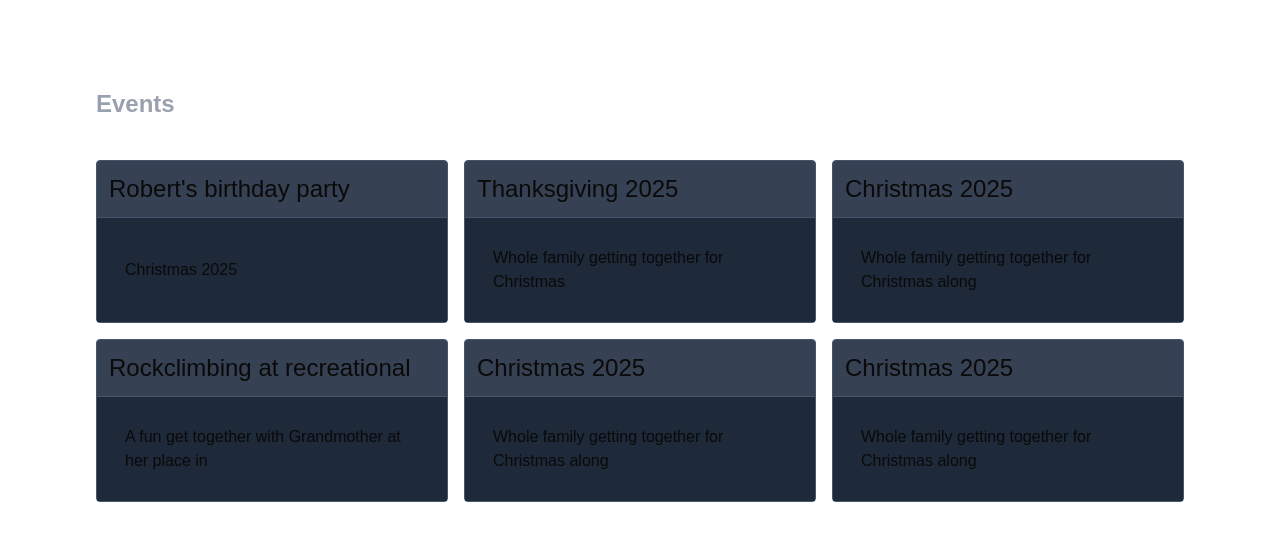
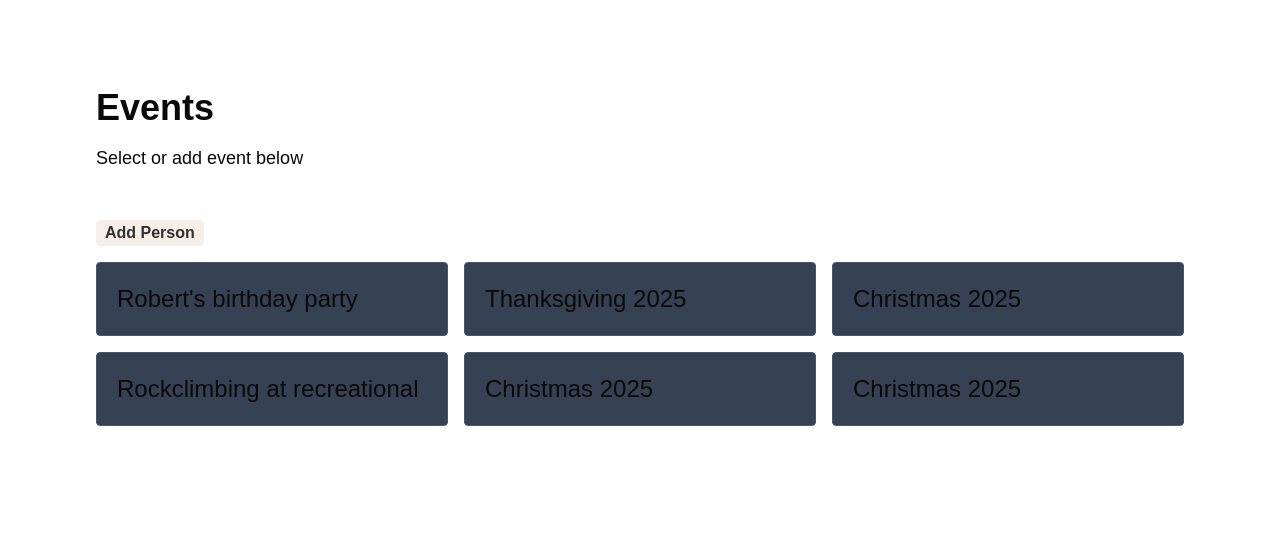
Before and after one commit to sabrisk/Capstone-Project, a Next.js app in the folder frontend/: page /GiftEvents in a window 1280 px wide. Shown: the top 540 px of the page. Built offline with nearby package versions, Linux system fonts and the light colour scheme.

Commit message:
Modifies title on each page, adds description, and provides props as needed.

```diff
--- a/frontend/src/components/GridContainer.tsx
+++ b/frontend/src/components/GridContainer.tsx
@@ -2,13 +2,22 @@ import React from "react";
 
 type GridContainerProps = {
 	title: String;
+	// eventName: String;
+	description: String;
 	children?: React.ReactNode;
 };
 
-function GridContainer({ children, title }: GridContainerProps) {
+function GridContainer({ children, title, description }: GridContainerProps) {
 	return (
 		<section className="max-w-6xl mx-auto px-8 mt-16">
-			<h2 className="text-2xl text-gray-400 mb-6 font-bold ">{title}</h2>
+			<div className=" mb-7 pb-5  ">
+				<h1 className="mb-4 font-bold text-4xl">{title}</h1>
+				<h3 className="text-lg">{description}</h3>
+			</div>
+			{/* <h2 className="text-2xl text-gray-400 mb-6 font-bold">{title}</h2> */}
+			<button className="bg-[#F5EFE7] text-[#313131] font-bold border-1 rounded border-[#F5EFE7] px-2 ">
+				Add Person
+			</button>
 			{children}
 		</section>
 	);
--- a/frontend/src/components/ListItem.tsx
+++ b/frontend/src/components/ListItem.tsx
@@ -11,13 +11,13 @@ type ListItemProps = {
 
 function ListItem({ name, date, description, variant }: ListItemProps) {
 	return (
-		<div className="flex flex-col justify-start group cursor-pointer text-2xl bg-gray-700 rounded border border-slate-600">
-			<div className="p-3 group-hover:underline md:border-b md:border-slate-600">
+		<div className="flex flex-col justify-start group cursor-pointer text-2xl bg-gray-700 rounded border hover:border-[#F5EFE7] border-slate-600">
+			<div className="p-5 flex justify-center flex-col flex-1   md:border-[#3d3d3d]">
 				{name}
 			</div>
 			{/* <span className="md:text-lg hidden md:block">{`${date}`}</span> */}
 			{variant === "gift-event" && (
-				<div className="hidden md:flex items-center p-7 flex-1 bg-gray-800 md:text-base hover:no-underline">
+				<div className="hidden md:flex items-center p-7 flex-1 bg-[#1e1e1e]  md:text-base hover:no-underline">
 					{description}
 				</div>
 			)}
--- a/frontend/src/pages/GiftEvents.tsx
+++ b/frontend/src/pages/GiftEvents.tsx
@@ -63,8 +63,11 @@ function GiftEvents() {
 			{/* <header className="flex flex-col items-center mb-16">
 				<h1 className="text-4xl font-bold">I Want That!</h1>
 			</header> */}
-			<GridContainer title={"Events"}>
-				<ListGrid items={giftEvents} variant={"gift-event"} />
+			<GridContainer // title={"People"}
+				title={"Events"}
+				description={"Select or add event below"}
+			>
+				<ListGrid items={giftEvents} variant={"person"} />
 			</GridContainer>
 
 			<button
--- a/frontend/src/pages/People.tsx
+++ b/frontend/src/pages/People.tsx
@@ -5,7 +5,7 @@ import GridContainer from "../components/GridContainer";
 
 function People() {
 	const PEOPLE = [
-		{ name: "Brock" },
+		{ name: "Robert" },
 		{ name: "Pamela" },
 		{ name: "Mom" },
 		{ name: "Dad" },
@@ -18,7 +18,12 @@ function People() {
 			<nav className="flex justify-end items-start">
 				<BackButton />
 			</nav>
-			<GridContainer title={"People"}>
+
+			<GridContainer
+				// title={"People"}
+				title={"Christmas 2025"}
+				description={"Whole family getting together for Christmas"}
+			>
 				<ListGrid items={PEOPLE} variant={"person"} />
 			</GridContainer>
 			<button
```
